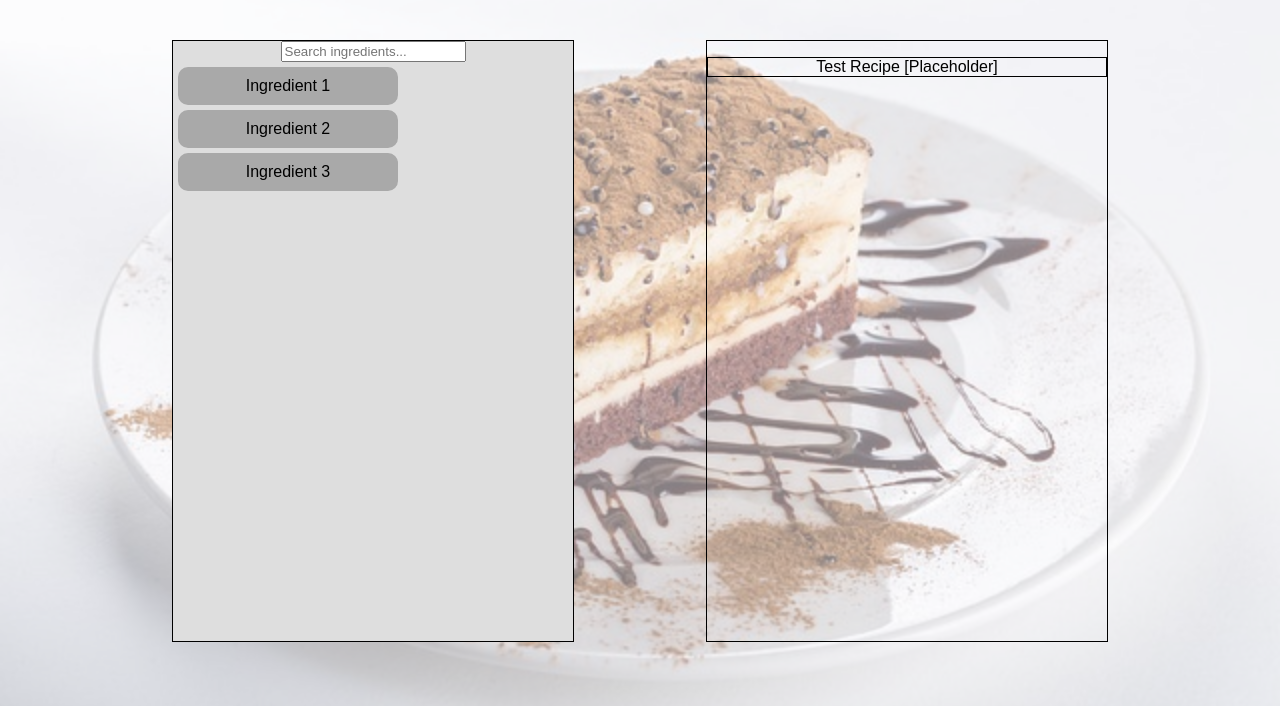
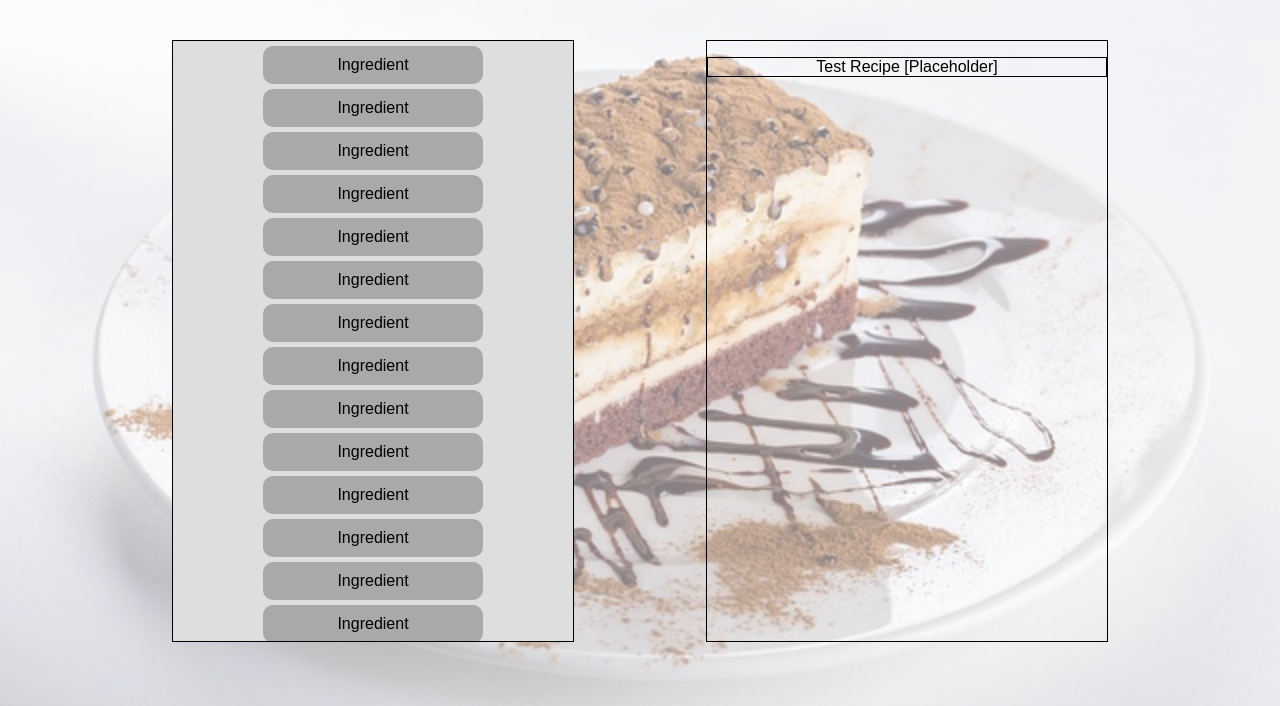
Before and after one commit to Nando785/Recipe-generator, a Flask app: page / in a window 1280 px wide. Shown: the part 94-800 px from the top of the page. Run offline with Flask 3, Linux system fonts and the light colour scheme.

Commit message:
Edited button position

```diff
--- a/static/style.css
+++ b/static/style.css
@@ -81,8 +81,9 @@ body,html{
 }
 
 .ingredients_checklist{
-    /* display:flex;
-    flex-direction: column; */
+    display:flex;
+    align-items:center;
+    flex-direction: column;
 
     background-color: #DEDEDE;
     /* border-radius: 25px; */
@@ -118,7 +119,7 @@ body,html{
 }
 
 .ingredient.checked{
-    background-color: #008000;
+    background-color: #4D6B53;
     color: white;
 }
 /* =============== ============= ================*/
--- a/templates/index.html
+++ b/templates/index.html
@@ -15,12 +15,24 @@
 
             <main class="content">
                 <section class="ingredients_checklist">
-                    <input type="text" id="search" placeholder="Search ingredients...">
+
 
                     <div class="ingredients_list">
-                        <div class="ingredient" data-checked="false"> Ingredient 1 </div>
-                        <div class="ingredient" data-checked="false"> Ingredient 2 </div>
-                        <div class="ingredient" data-checked="false"> Ingredient 3 </div>
+                        <div class="ingredient" data-checked="false"> Ingredient </div>
+                        <div class="ingredient" data-checked="false"> Ingredient </div>
+                        <div class="ingredient" data-checked="false"> Ingredient </div>
+                        <div class="ingredient" data-checked="false"> Ingredient </div>
+                        <div class="ingredient" data-checked="false"> Ingredient </div>
+                        <div class="ingredient" data-checked="false"> Ingredient </div>
+                        <div class="ingredient" data-checked="false"> Ingredient </div>
+                        <div class="ingredient" data-checked="false"> Ingredient </div>
+                        <div class="ingredient" data-checked="false"> Ingredient </div>
+                        <div class="ingredient" data-checked="false"> Ingredient </div>
+                        <div class="ingredient" data-checked="false"> Ingredient </div>
+                        <div class="ingredient" data-checked="false"> Ingredient </div>
+                        <div class="ingredient" data-checked="false"> Ingredient </div>
+                        <div class="ingredient" data-checked="false"> Ingredient </div>
+                        <div class="ingredient" data-checked="false"> Ingredient </div>
 
                         <script src="{{ url_for('static', filename='script.js') }}"></script>
                     </div>
```
